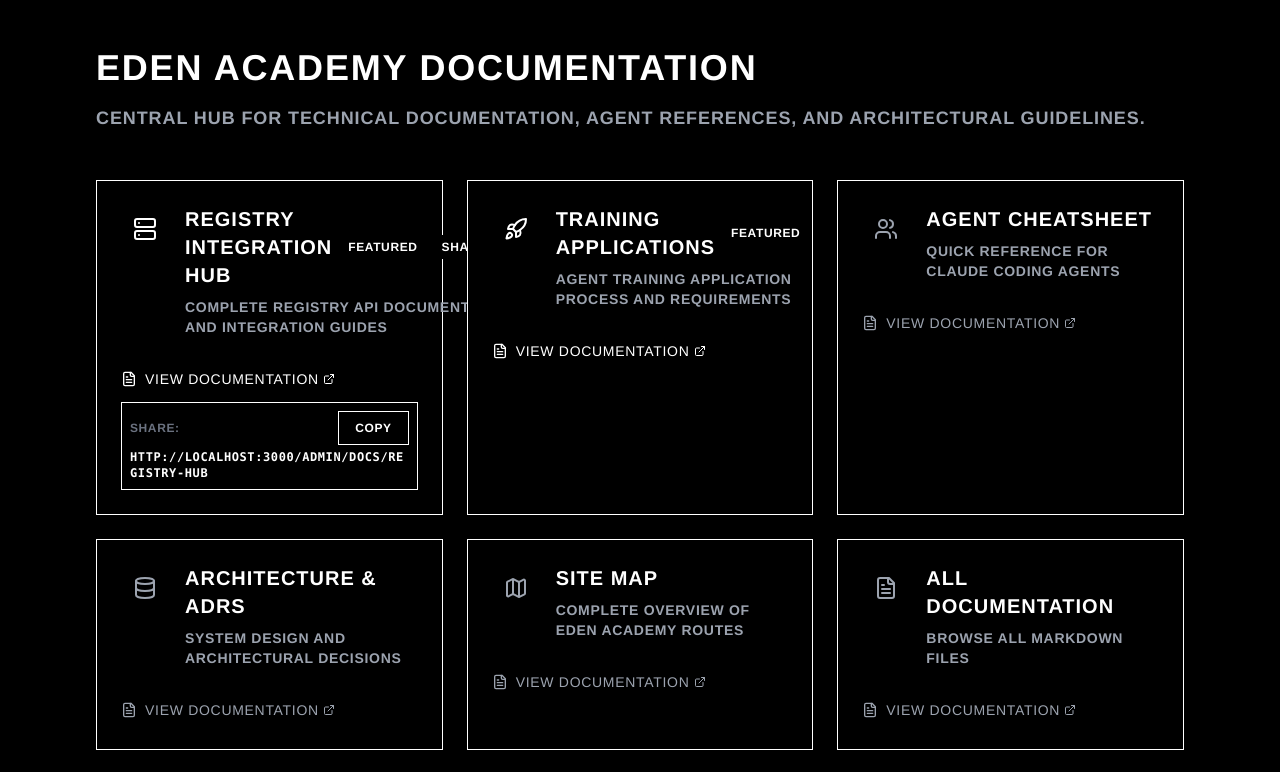
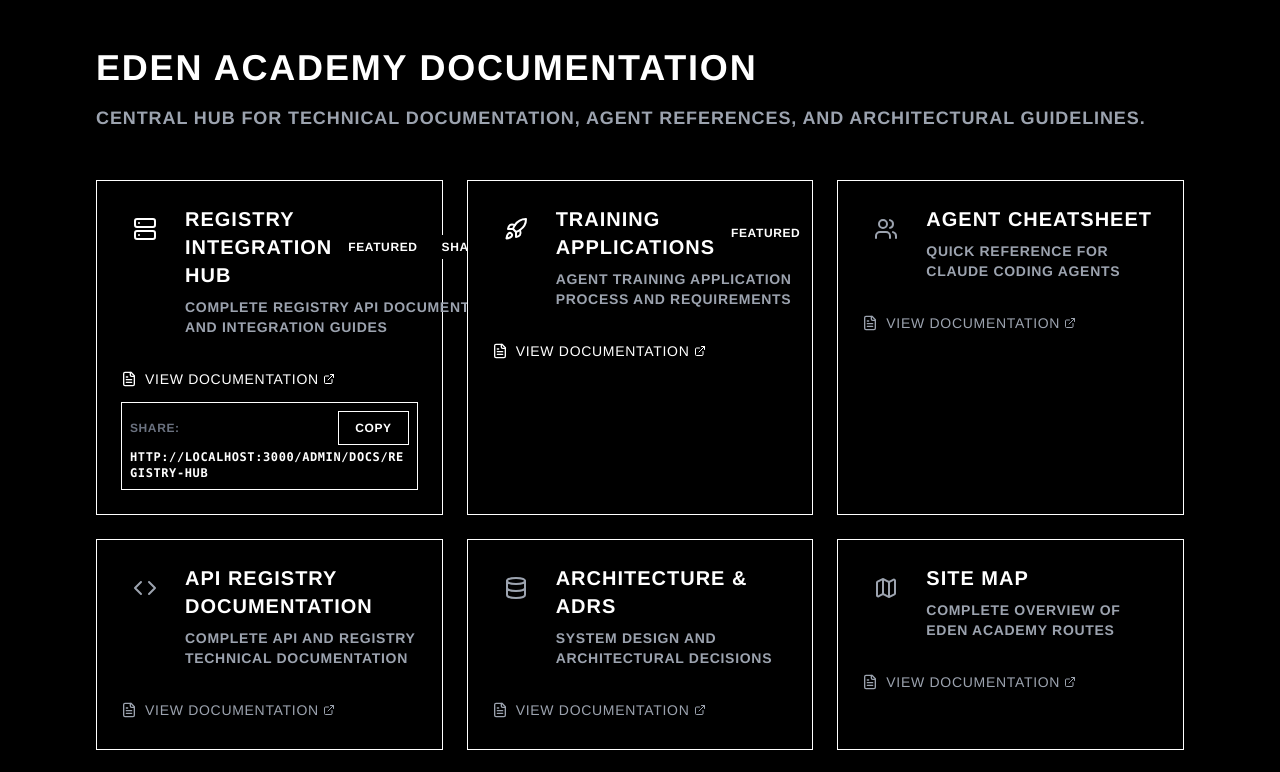
Before and after one commit to brightseth/eden, a Next.js app: page /admin/docs in a window 1280 px wide. Shown: the top 772 px of the page. Built offline with nearby package versions, Linux system fonts and the light colour scheme; no server answers.

Commit message:
Fix documentation navigation completeness
- Add missing API Registry Documentation to main docs index
- All 7 core documentation sections now properly accessible
- Addresses architecture guardian audit findings
- Maintains streamlined navigation structure

```diff
--- a/src/app/admin/docs/page.tsx
+++ b/src/app/admin/docs/page.tsx
@@ -25,6 +25,12 @@ const coreDocumentation = [
     description: 'Quick reference for Claude Coding Agents',
     href: '/admin/docs/agents',
     icon: Users,
+  },
+  {
+    title: 'API Registry Documentation',
+    description: 'Complete API and Registry technical documentation',
+    href: '/admin/docs/api-registry',
+    icon: Code,
   },
   {
     title: 'Architecture & ADRs',
```
